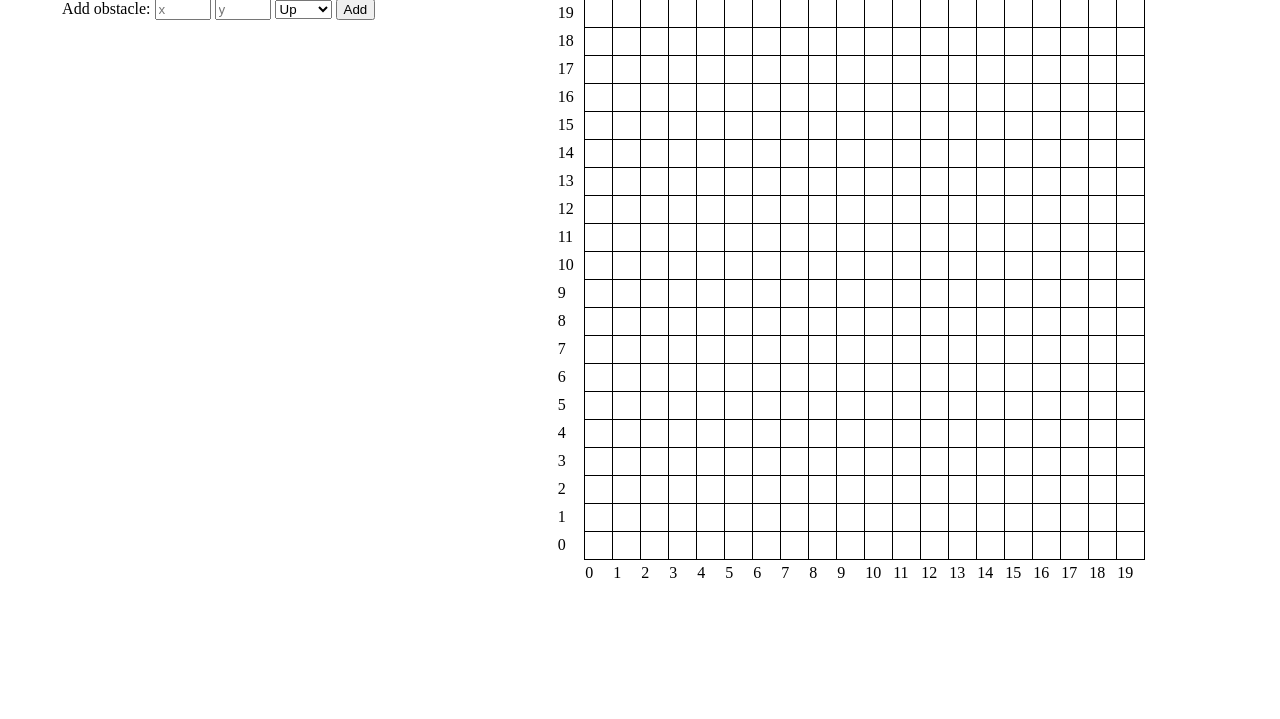
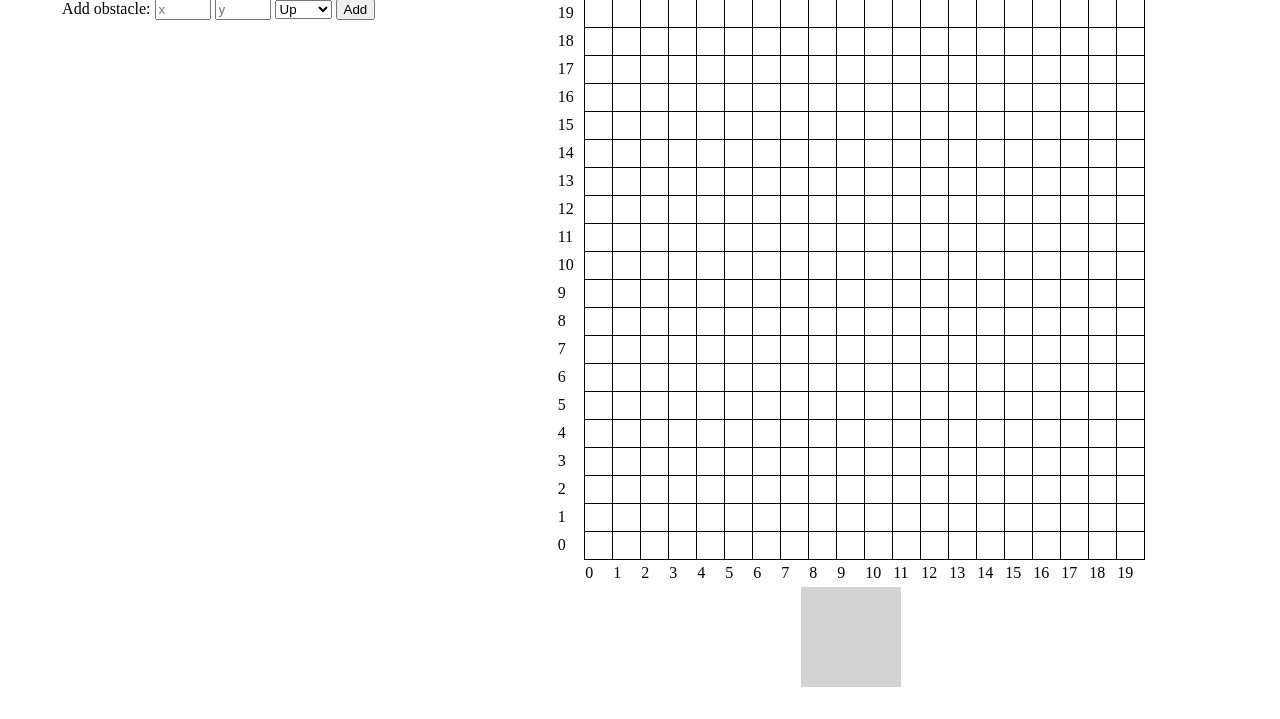
Before and after one commit to Qhoebe/MDP-Group2, a Python web app: template algo/templates/simulator.html in a window 1280 px wide. Shown: the part 81-800 px from the top of the page. Run offline with Jinja, Linux system fonts and the light colour scheme; the template is opened without the code that fills it, so the values that code supplies are empty.

Commit message:
minor edits

```diff
--- a/algo/templates/simulator.html
+++ b/algo/templates/simulator.html
@@ -15,6 +15,12 @@
             width: 25px;
             height: 25px;
         }
+
+        .step-box {
+        width: 100px;
+        height: 100px;
+        background-color: lightgrey;
+    }
     </style>
     <script>
         let obstacles = {{ obstacles | tojson | safe}};
@@ -114,9 +120,13 @@
         </div>
         <!-- Displaying Simulator Grids -->
         <div style="display:flex;flex:2; flex-direction: column;  align-items: center;align-content: center;">
+            <div id="table-container"></div>
+            <!-- Displaying steps -->
+            <div class="step-box" style="background-color: light blue;"
 
-            <div id="table-container"></div>
+            </div>
         </div>
+
     </div>
 </body>
 </html>
```
Also changed, not shown: algo/main.py (+10 -4 lines).
